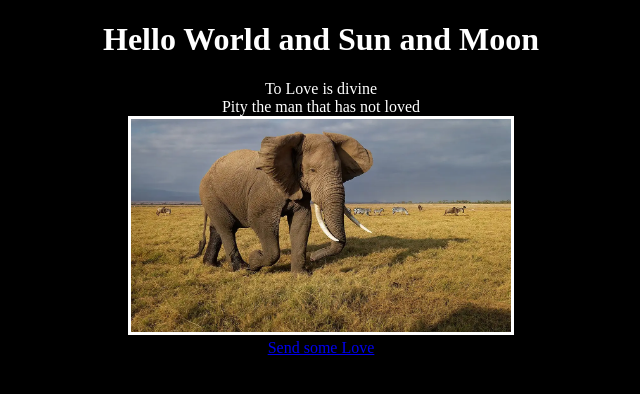
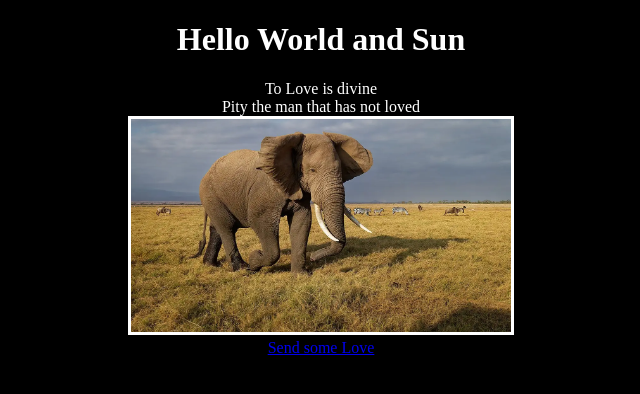
Before and after one commit to TavoGo/fablab-misc, a website: page node_server/public/index.html in a window 1280 px wide. Shown: the whole page, without its empty margins (319-959 px from the left). Drawn offline with Linux system fonts and the light colour scheme.

Commit message:
"Remove Moon"

```diff
--- a/node_server/public/index.html
+++ b/node_server/public/index.html
@@ -11,7 +11,7 @@
     <title>My Simple WebPage</title>
   </header>
   <body>
-    <h1>Hello World and Sun and Moon</h1>
+    <h1>Hello World and Sun</h1>
     <div>To Love is divine</div>
     <div>Pity the man that has not loved</div>
     <span></span>
```
